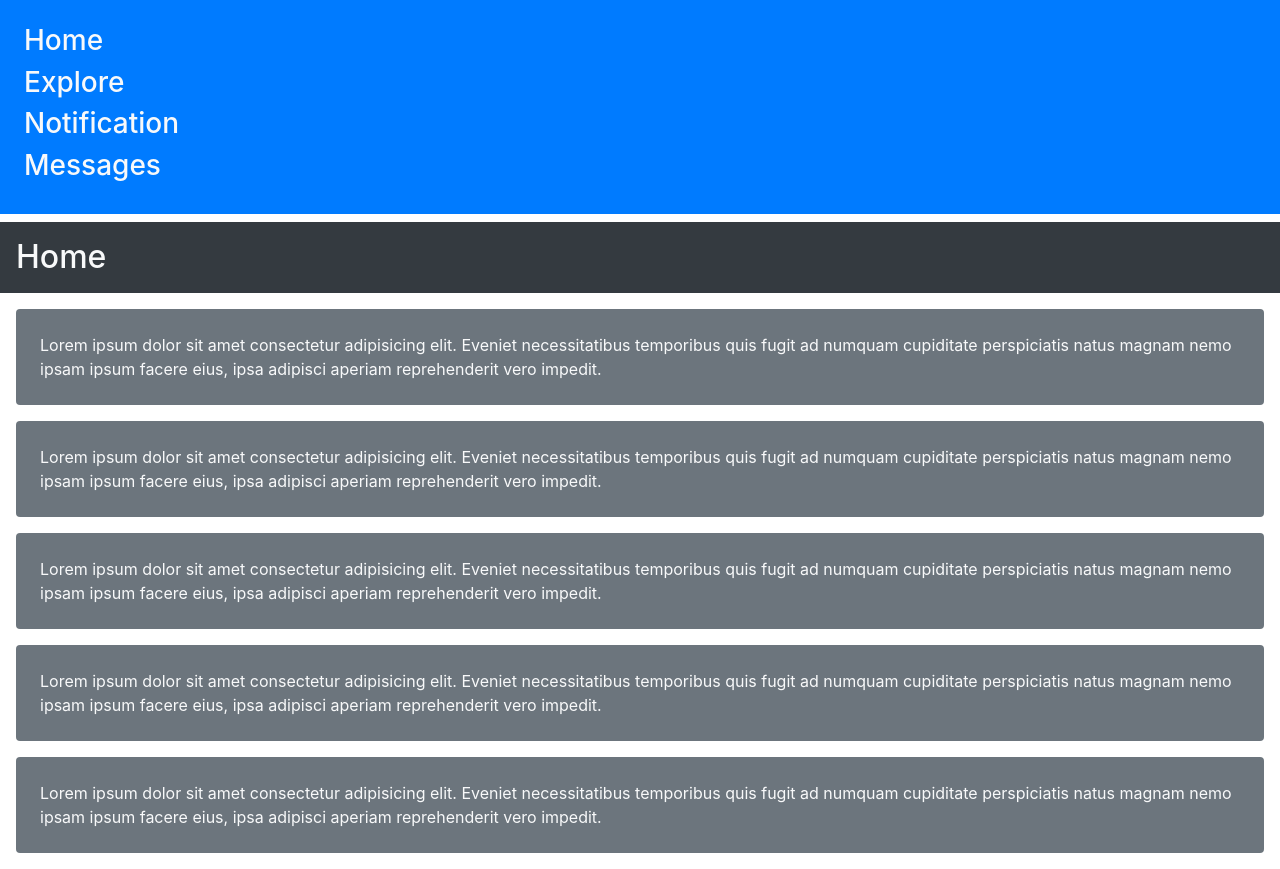
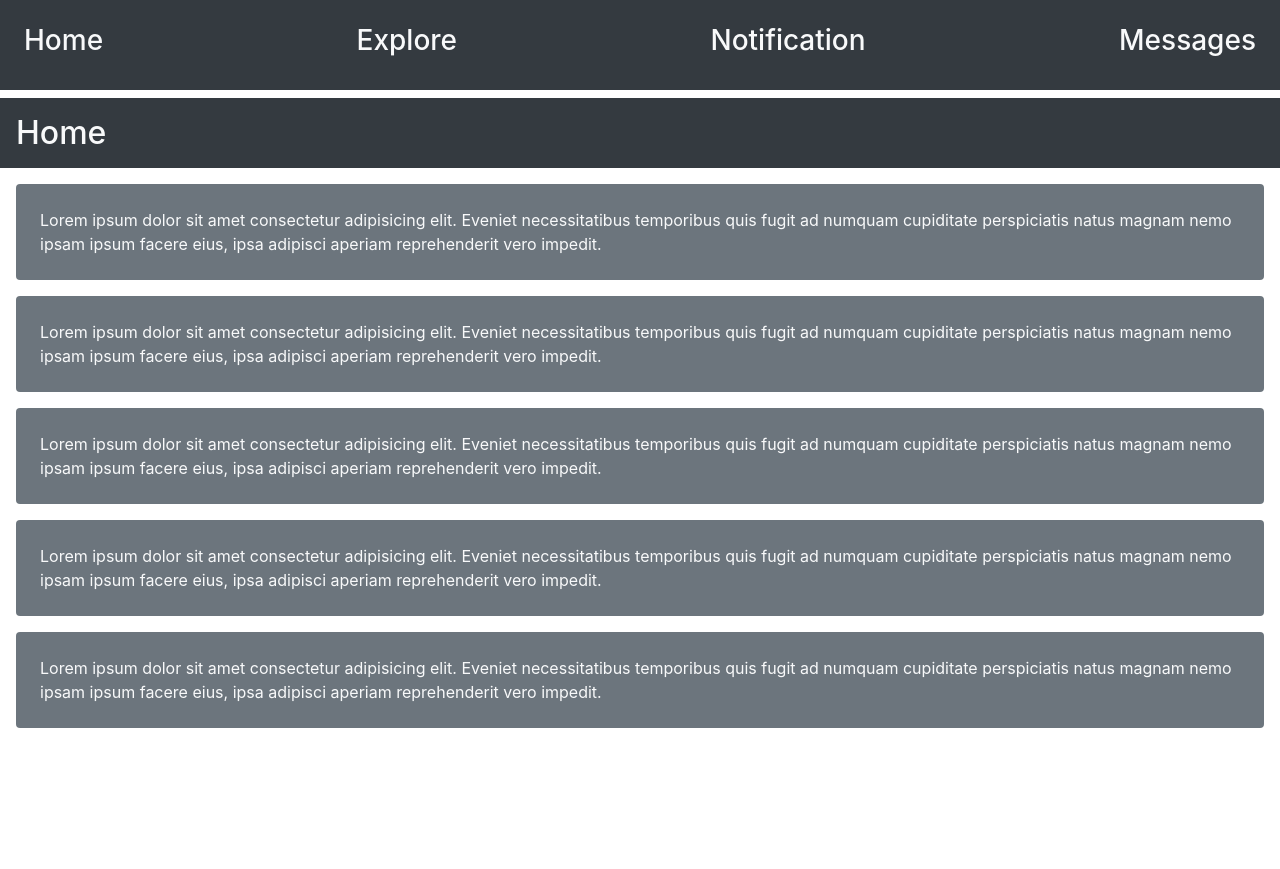
Before and after one commit to cg-202/day9-react-app, a React (Create React App) app: page / in a window 1280 px wide. After the commit the page ends 800 px from the top, so only its background shows below. Built offline with nearby package versions, Linux system fonts and the light colour scheme.

Commit message:
Navigation update, clickable, d-flex.

```diff
--- a/src/App.js
+++ b/src/App.js
@@ -7,11 +7,21 @@ import { BrowserRouter as Router, Route, Link } from "react-router-dom";
 function App() {
   return (
     <Router>
-      <div className="bg-primary text-light p-4 mb-2">
-        <h3>Home</h3>
-        <h3>Explore</h3>
-        <h3>Notification</h3>
-        <h3>Messages</h3>
+      {/** Common Navigation Bar */}
+      {/** d-flex justify-content-between  */}
+      <div className="bg-dark text-light p-4 mb-2 d-flex justify-content-between">
+        <Link to="/home">
+          <h3 className="text-light">Home</h3>
+        </Link>
+        <Link to="/explore">
+          <h3 className="text-light">Explore</h3>
+        </Link>
+        <Link to="/notification">
+          <h3 className="text-light">Notification</h3>
+        </Link>
+        <Link to="/message">
+          <h3 className="text-light">Messages</h3>
+        </Link>
       </div>
 
       <Route exact path="/" component={MyAppHomePage} />
```
